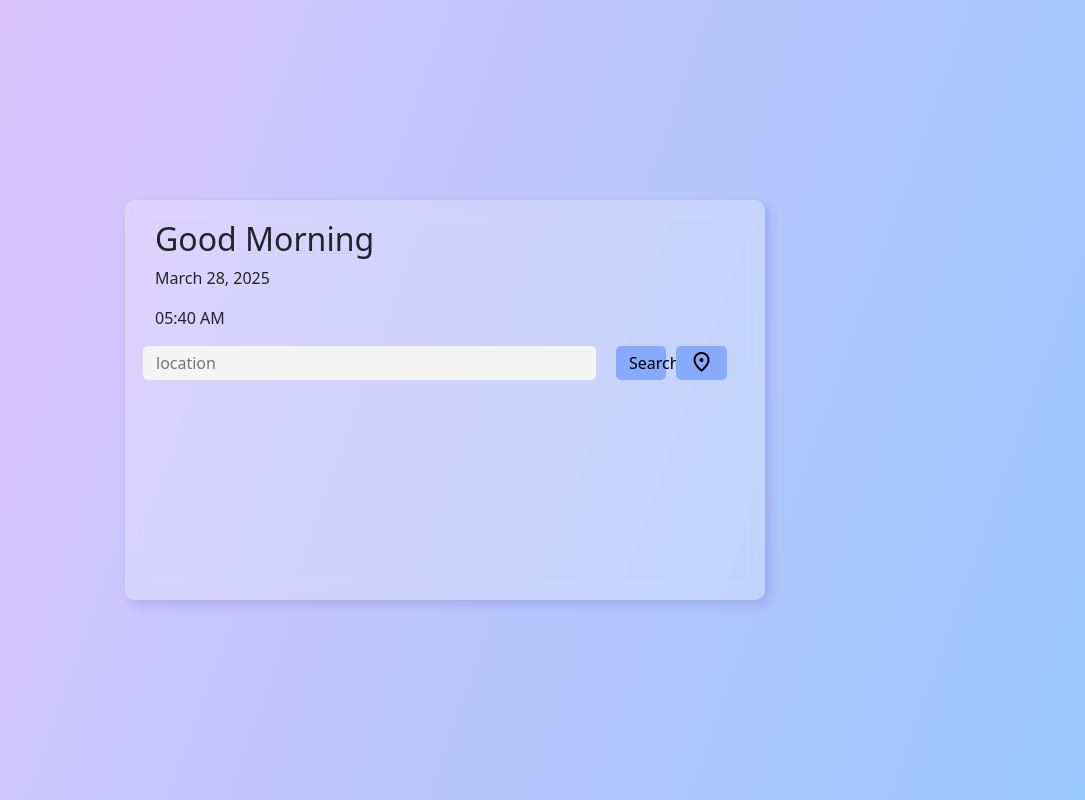
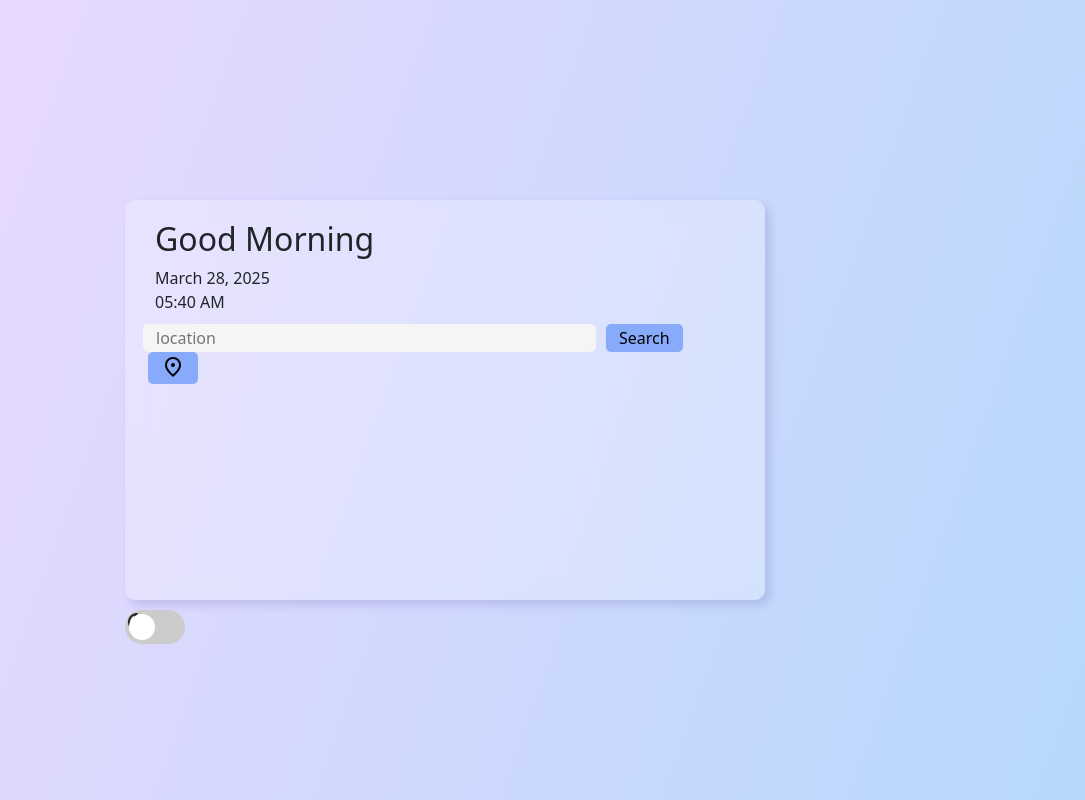
Before and after one commit to ESBorth/weather-app, a React (Create React App) app: page / in a window 1280 px wide. Shown: the top 800 px of the page, without its empty margins (195-1280 px from the left). Built offline with nearby package versions, Linux system fonts and the light colour scheme; the HTML template or start-up script is replaced by a standard one.

Commit message:
added darkmode switcher

```diff
--- a/public/index.html
+++ b/public/index.html
@@ -7,7 +7,8 @@
     <meta name="theme-color" content="#000000" />
     <meta name="description" content="Web site created using create-react-app"/>
     <title>Weather App 🌤️</title>
-    <link rel="stylesheet" href="https://fonts.googleapis.com/css2?family=Material+Symbols+Outlined:opsz,wght,FILL,GRAD@24,400,0,0&icon_names=location_on" />
+    <link href="https://fonts.googleapis.com/css2?family=Material+Symbols+Outlined" rel="stylesheet" />
+    <link rel="stylesheet" href="https://fonts.googleapis.com/css2?family=Material+Symbols+Outlined:opsz,wght,FILL,GRAD@20..48,100..700,0..1,-50..200&icon_names=dark_mode,location_on" />
   </head>
   <body>
     <div id="root"></div>
--- a/src/App.css
+++ b/src/App.css
@@ -1,3 +1,9 @@
+.body {
+    background: linear-gradient(109.6deg, rgb(234, 217, 255) 11.2%, rgb(182, 216, 252) 100.2%);
+    height: 100vh;
+    overflow: hidden;
+}
+
 .app-container{
     background-color: rgb(255,255,255,0.25);
     backdrop-filter:blur(8px);
@@ -13,14 +19,81 @@ input[type='text']{
     border: 1px solid transparent;
     border-radius: 5px;
     background-color: whitesmoke;
-    margin: 0px 15px 0px 0px;
+    margin: 0px 5px 0px 0px;
 }
 .button{
     border: 1px solid transparent;
     border-radius: 5px;
     background-color: rgb(135, 171, 250);
     margin: 0px 5px;
+    padding: 0px 12px;
+    width: fit-content;
 }
 .geolocate span{
     transform: translateY(2px);
 }
+.search{
+    margin-right: 55px;
+}
+.dateTime{
+    margin: 0px;
+}
+.searchbar{
+    margin-top: 10px;
+}
+
+
+.switch {
+    position: relative;
+    display: inline-block;
+    width: 60px;
+    height: 34px;
+    margin-left: 25%;
+    margin-top: 10px;
+}
+.switch input {
+    opacity: 0;
+    width: 0;
+    height: 0;
+}
+.slider {
+    position: absolute;
+    cursor: pointer;
+    top: 0;
+    left: 0;
+    right: 0;
+    bottom: 0;
+    background-color: #ccc;
+    -webkit-transition: .4s;
+    transition: .4s;
+}
+.slider:before {
+    position: absolute;
+    content: "";
+    height: 26px;
+    width: 26px;
+    left: 4px;
+    bottom: 4px;
+    background-color: white;
+    -webkit-transition: .4s;
+    transition: .4s;
+}
+input:checked + .slider {
+    background-color: #2196F3;
+}
+input:focus + .slider {
+    box-shadow: 0 0 1px #2196F3;
+}
+input:checked + .slider:before {
+    -webkit-transform: translateX(26px);
+    transform: translateX(26px);
+}
+.slider.round {
+    border-radius: 34px;
+}
+.slider.round:before {
+    border-radius: 50%;
+}
+input:checked + .icon:before{
+    transform: translateX(26px);
+}
--- a/src/App.js
+++ b/src/App.js
@@ -21,14 +21,31 @@ function App() {
   })
 
   return (
+    <div className="body">
       <div className="app-container">
         <h2>{`Good ${isMorning ? 'Morning' : 'Afternoon'}`}</h2>
         <TopBar date={date} timeSetting={timeSetting}/>
-      <div className="row">
+        <div className="row searchbar">
           <input type="text" placeholder="location" className="col-sm-9"/>
           <button className="button search col-sm-1">Search</button>
           <button className="button geolocate col-sm-1"><span class="material-symbols-outlined">location_on</span></button>
         </div>
+        <div className="row">
+          <div className="col-sm-6">
+
+          </div>
+          <div className="col-sm-3">
+
+          </div>
+          <div className="col-sm-3">
+
+          </div>
+        </div>
+      </div>
+      <label class="switch">
+        <input type="checkbox"></input>
+        <span class="slider round"><span class="material-symbols-outlined icon">dark_mode</span></span>
+      </label>
     </div>
   );
 }
--- a/src/components/topBar.jsx
+++ b/src/components/topBar.jsx
@@ -5,8 +5,8 @@ const TopBar = ({ date, timeSetting }) => {
     return (
         <div className = "row">
             <div className = "col-sm-4">
-                <p>{date}</p>
-                <p>{timeSetting}</p>
+                <p className="dateTime">{date}</p>
+                <p className="dateTime">{timeSetting}</p>
             </div>
         </div>
     )
--- a/src/functions/getTime.js
+++ b/src/functions/getTime.js
@@ -3,8 +3,14 @@ export function getTheTime (version) {
     const hours = now.getHours();
     const minutes = now.getMinutes();
     let morning = isMorning();
+    let usHours = 0;
     if (version === 'US'){
-        const formatter = `${hours < 10 ? '0' + hours : hours}:${minutes < 10 ? '0' + minutes : minutes} ${morning ? 'AM' : 'PM'}`;
+        if (hours > 12){
+            usHours = hours - 12;
+        } else {
+            usHours = hours;
+        }
+        const formatter = `${usHours < 10 ? '0' + usHours : usHours}:${minutes < 10 ? '0' + minutes : minutes} ${morning ? 'AM' : 'PM'}`;
         return (formatter);
     } else {
         return (`${hours < 10 ? '0' + hours : hours}:${minutes < 10 ? '0' + minutes : minutes}`)
```
Lines whose indentation alone changed are shown as unchanged.
